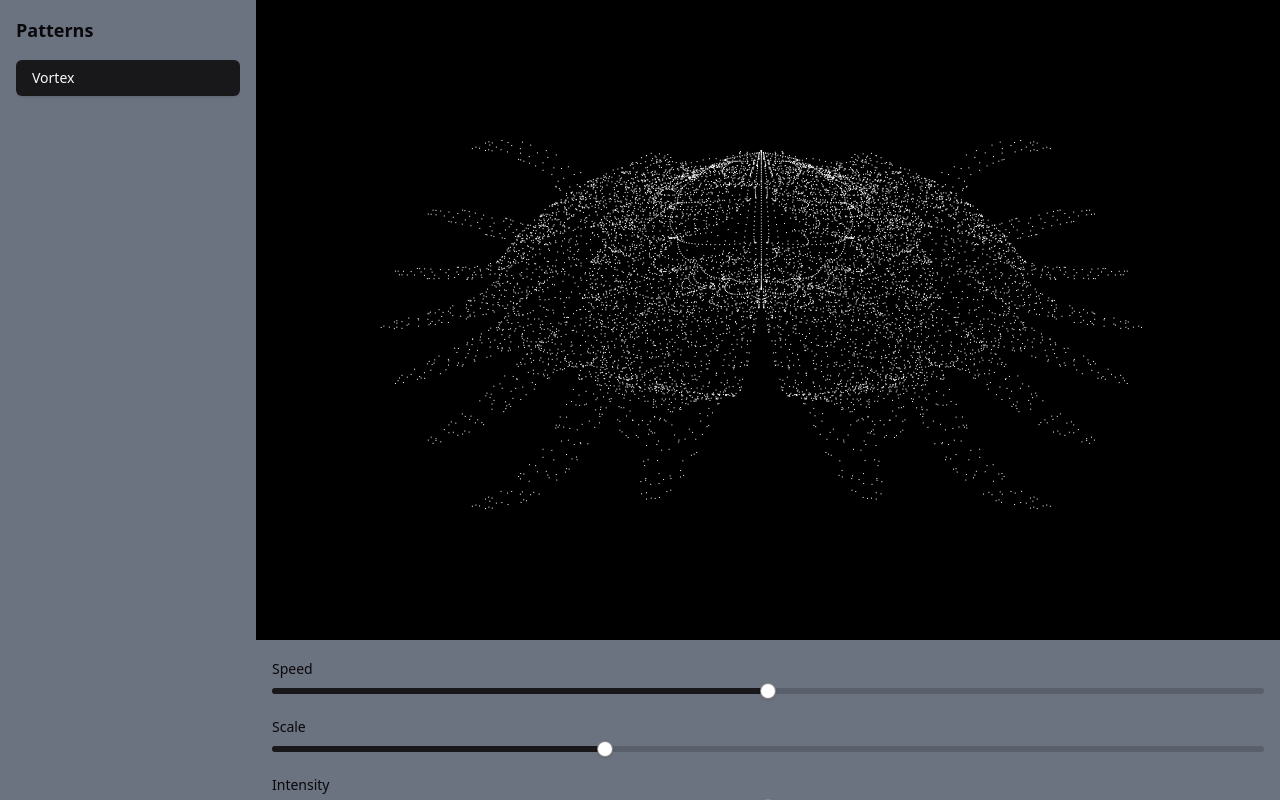
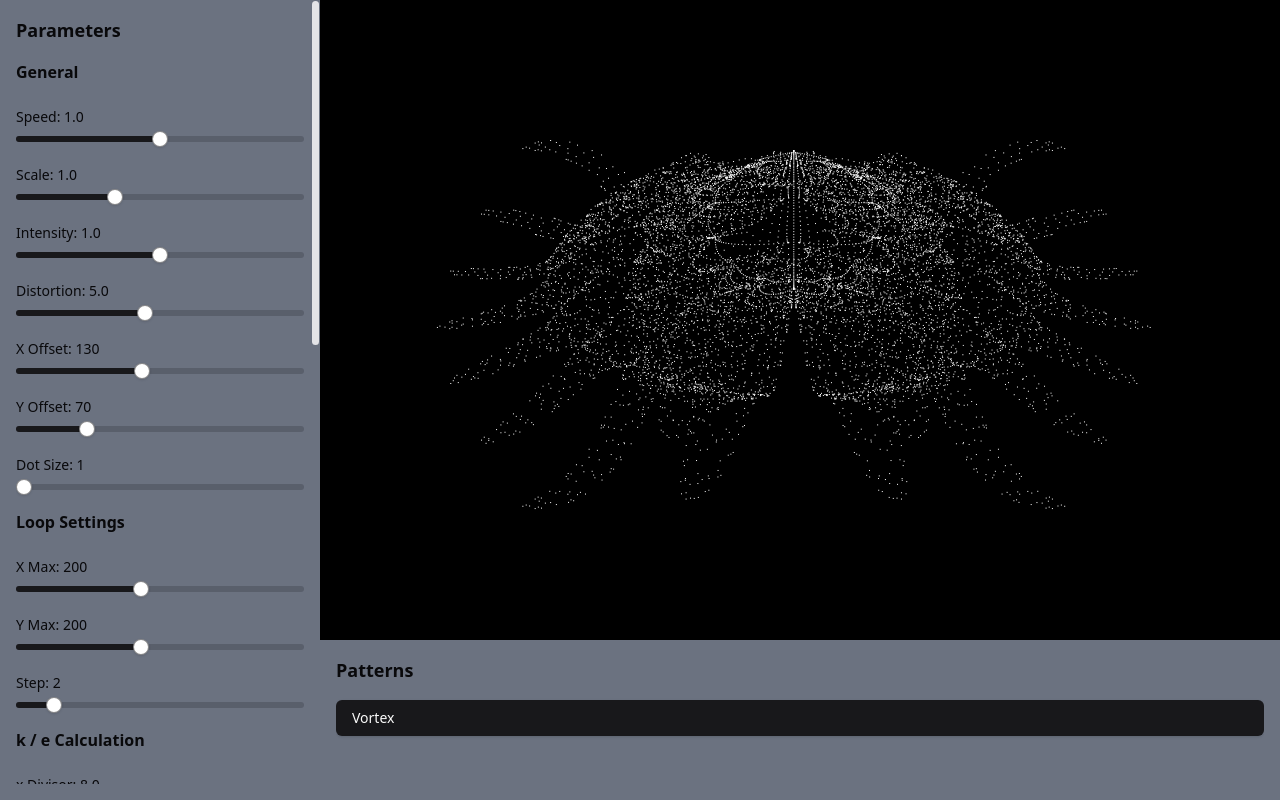
Before and after one commit to DTcode22/pattern-editor, a Next.js app: page / in a window 1280 px wide. Built offline with nearby package versions, Linux system fonts and the light colour scheme.

Commit message:
feat: added params to tweak pattern1

```diff
--- a/src/app/components/PatternEditor.tsx
+++ b/src/app/components/PatternEditor.tsx
@@ -6,13 +6,85 @@ import { ScrollArea } from '@/components/ui/scroll-area';
 import { Button } from '@/components/ui/button';
 import { Slider } from '@/components/ui/slider';
 
-const PatternEditor = () => {
-  const [selectedPattern, setSelectedPattern] = useState('vortex');
-  const [params, setParams] = useState({
-    speed: 1,
-    scale: 1,
-    intensity: 1,
-  });
+// Define interface for parameters
+interface PatternParams {
+  speed: number;
+  scale: number;
+  intensity: number;
+  distortion: number;
+  xOffset: number;
+  yOffset: number;
+  dotSize: number;
+  xMax: number;
+  yMax: number;
+  step: number;
+  xDivisor: number;
+  xSubtractor: number;
+  yDivisor: number;
+  ySubtractor: number;
+  oBase: number;
+  oDivisor: number;
+  sinDivisor: number;
+  cosMultiplier: number;
+  xKMultiplier: number;
+  xScale: number;
+  koMultiplier: number;
+  yDivFactor: number;
+  yScale: number;
+  eoMultiplier: number;
+}
+
+// Define type for pattern names
+type PatternType = 'vortex' | 'other'; // Add other patterns as needed
+
+// All parameters are defined here with their default values.
+const defaultParams: PatternParams = {
+  // General
+  speed: 1,
+  scale: 1,
+  intensity: 1,
+  distortion: 5,
+  xOffset: 130,
+  yOffset: 70,
+  dotSize: 1,
+  // Loop settings
+  xMax: 200,
+  yMax: 200,
+  step: 2,
+  // k / e calculation
+  xDivisor: 8,
+  xSubtractor: 12,
+  yDivisor: 8,
+  ySubtractor: 12,
+  // o calculation
+  oBase: 2,
+  oDivisor: 3,
+  // Distortion sine/cosine factors
+  sinDivisor: 2,
+  cosMultiplier: 0.8,
+  // px calculation factors
+  xKMultiplier: 4,
+  xScale: 0.7,
+  koMultiplier: 2,
+  // py calculation factors
+  yDivFactor: 5,
+  yScale: 0.7,
+  eoMultiplier: 1,
+};
+
+// Interface for slider props
+interface SliderProps {
+  label: string;
+  paramKey: keyof PatternParams;
+  min: number;
+  max: number;
+  step: number;
+  isDecimal?: boolean;
+}
+
+const PatternEditor: React.FC = () => {
+  const [selectedPattern, setSelectedPattern] = useState<PatternType>('vortex');
+  const [params, setParams] = useState<PatternParams>(defaultParams);
 
   const canvasRef = useRef<HTMLCanvasElement>(null);
   const animationRef = useRef<number | null>(null);
@@ -27,7 +99,6 @@ const PatternEditor = () => {
     const resizeCanvas = () => {
       const container = canvas.parentElement;
       if (!container) return;
-
       canvas.width = container.clientWidth;
       canvas.height = container.clientHeight;
     };
@@ -40,43 +111,49 @@ const PatternEditor = () => {
     const animate = () => {
       const time = (Date.now() - startTime) * 0.001 * params.speed;
 
-      if (!ctx) return;
-
       // Clear canvas
       ctx.clearRect(0, 0, canvas.width, canvas.height);
 
-      // Render pattern
+      // Render background
       ctx.fillStyle = 'black';
       ctx.fillRect(0, 0, canvas.width, canvas.height);
       ctx.fillStyle = 'white';
 
-      const scale = params.scale;
-      const intensity = params.intensity;
-
-      for (let y = 0; y <= 200; y += 2) {
-        for (let x = 0; x <= 200; x += 2) {
-          const k = (x / 8 - 12) * scale;
-          const e = (y / 8 - 12) * scale;
+      // Loop through defined iterations using tweakable parameters.
+      for (let y = 0; y <= params.yMax; y += params.step) {
+        for (let x = 0; x <= params.xMax; x += params.step) {
+          // k and e calculation with tweakable divisors and subtractors.
+          const k = (x / params.xDivisor - params.xSubtractor) * params.scale;
+          const e = (y / params.yDivisor - params.ySubtractor) * params.scale;
           const mag = Math.sqrt(k * k + e * e);
-          const o = 2 - mag / 3;
+          const o = params.oBase - mag / params.oDivisor;
+          // d is calculated using distortion, intensity and tweakable sine/cosine factors.
           const d =
-            -5 * Math.abs(Math.sin(k / 2) * Math.cos(e * 0.8)) * intensity;
+            -params.distortion *
+            Math.abs(
+              Math.sin(k / params.sinDivisor) *
+                Math.cos(e * params.cosMultiplier)
+            ) *
+            params.intensity;
+          // Calculate px and py with additional multipliers and scales.
           const px =
-            (x - d * k * 4 + d * k * Math.sin(d + time)) * 0.7 +
-            k * o * 2 +
-            130;
+            (x - d * k * params.xKMultiplier + d * k * Math.sin(d + time)) *
+              params.xScale +
+            k * o * params.koMultiplier +
+            params.xOffset;
           const py =
             (y -
-              (d * y) / 5 +
+              (d * y) / params.yDivFactor +
               d * e * Math.cos(d + time + o) * Math.sin(time + d)) *
-              0.7 +
-            e * o +
-            70;
+              params.yScale +
+            e * o * params.eoMultiplier +
+            params.yOffset;
+
           ctx.fillRect(
             (px * canvas.width) / 400,
             (py * canvas.height) / 400,
-            1,
-            1
+            params.dotSize,
+            params.dotSize
           );
         }
       }
@@ -87,37 +164,267 @@ const PatternEditor = () => {
     animate();
 
     return () => {
-      if (animationRef.current) {
-        cancelAnimationFrame(animationRef.current);
-      }
+      if (animationRef.current) cancelAnimationFrame(animationRef.current);
       window.removeEventListener('resize', resizeCanvas);
     };
   }, [params]);
 
+  // Helper to render a slider for a given parameter.
+  const renderSlider = ({
+    label,
+    paramKey,
+    min,
+    max,
+    step,
+    isDecimal = false,
+  }: SliderProps) => (
+    <div key={paramKey}>
+      <label className="text-sm font-medium">
+        {label}: {isDecimal ? params[paramKey].toFixed(1) : params[paramKey]}
+      </label>
+      <Slider
+        value={[params[paramKey]]}
+        onValueChange={([value]) =>
+          setParams((prev) => ({ ...prev, [paramKey]: value }))
+        }
+        min={min}
+        max={max}
+        step={step}
+        className="mt-2"
+      />
+    </div>
+  );
+
   return (
     <div className="h-screen w-screen">
       <ResizablePanelGroup direction="horizontal">
-        {/* Left Sidebar */}
-        <ResizablePanel defaultSize={20} minSize={15}>
+        {/* Left Sidebar: All Parameters */}
+        <ResizablePanel defaultSize={25} minSize={20}>
           <div className="h-full bg-gray-500 dark:bg-gray-900">
             <ScrollArea className="h-full p-4">
-              <h2 className="text-lg font-bold mb-4">Patterns</h2>
-              <div className="space-y-2">
+              <h2 className="text-lg font-bold mb-4">Parameters</h2>
+              <div className="space-y-5">
+                {/* General Settings */}
+                <h3 className="font-semibold">General</h3>
+                {renderSlider({
+                  label: 'Speed',
+                  paramKey: 'speed',
+                  min: 0,
+                  max: 2,
+                  step: 0.1,
+                  isDecimal: true,
+                })}
+                {renderSlider({
+                  label: 'Scale',
+                  paramKey: 'scale',
+                  min: 0.5,
+                  max: 2,
+                  step: 0.1,
+                  isDecimal: true,
+                })}
+                {renderSlider({
+                  label: 'Intensity',
+                  paramKey: 'intensity',
+                  min: 0,
+                  max: 2,
+                  step: 0.1,
+                  isDecimal: true,
+                })}
+                {renderSlider({
+                  label: 'Distortion',
+                  paramKey: 'distortion',
+                  min: 1,
+                  max: 10,
+                  step: 0.1,
+                  isDecimal: true,
+                })}
+                {renderSlider({
+                  label: 'X Offset',
+                  paramKey: 'xOffset',
+                  min: 0,
+                  max: 300,
+                  step: 1,
+                })}
+                {renderSlider({
+                  label: 'Y Offset',
+                  paramKey: 'yOffset',
+                  min: 0,
+                  max: 300,
+                  step: 1,
+                })}
+                {renderSlider({
+                  label: 'Dot Size',
+                  paramKey: 'dotSize',
+                  min: 1,
+                  max: 5,
+                  step: 1,
+                })}
+
+                {/* Loop Settings */}
+                <h3 className="font-semibold">Loop Settings</h3>
+                {renderSlider({
+                  label: 'X Max',
+                  paramKey: 'xMax',
+                  min: 50,
+                  max: 400,
+                  step: 1,
+                })}
+                {renderSlider({
+                  label: 'Y Max',
+                  paramKey: 'yMax',
+                  min: 50,
+                  max: 400,
+                  step: 1,
+                })}
+                {renderSlider({
+                  label: 'Step',
+                  paramKey: 'step',
+                  min: 1,
+                  max: 10,
+                  step: 1,
+                })}
+
+                {/* k / e Calculation */}
+                <h3 className="font-semibold">k / e Calculation</h3>
+                {renderSlider({
+                  label: 'x Divisor',
+                  paramKey: 'xDivisor',
+                  min: 1,
+                  max: 20,
+                  step: 0.1,
+                  isDecimal: true,
+                })}
+                {renderSlider({
+                  label: 'x Subtractor',
+                  paramKey: 'xSubtractor',
+                  min: 0,
+                  max: 20,
+                  step: 0.1,
+                  isDecimal: true,
+                })}
+                {renderSlider({
+                  label: 'y Divisor',
+                  paramKey: 'yDivisor',
+                  min: 1,
+                  max: 20,
+                  step: 0.1,
+                  isDecimal: true,
+                })}
+                {renderSlider({
+                  label: 'y Subtractor',
+                  paramKey: 'ySubtractor',
+                  min: 0,
+                  max: 20,
+                  step: 0.1,
+                  isDecimal: true,
+                })}
+
+                {/* o Calculation */}
+                <h3 className="font-semibold">o Calculation</h3>
+                {renderSlider({
+                  label: 'o Base',
+                  paramKey: 'oBase',
+                  min: 0,
+                  max: 5,
+                  step: 0.1,
+                  isDecimal: true,
+                })}
+                {renderSlider({
+                  label: 'o Divisor',
+                  paramKey: 'oDivisor',
+                  min: 1,
+                  max: 10,
+                  step: 0.1,
+                  isDecimal: true,
+                })}
+
+                {/* Distortion Factors */}
+                <h3 className="font-semibold">Distortion Factors</h3>
+                {renderSlider({
+                  label: 'Sin Divisor',
+                  paramKey: 'sinDivisor',
+                  min: 0.1,
+                  max: 10,
+                  step: 0.1,
+                  isDecimal: true,
+                })}
+                {renderSlider({
+                  label: 'Cos Multiplier',
+                  paramKey: 'cosMultiplier',
+                  min: 0.1,
+                  max: 5,
+                  step: 0.1,
+                  isDecimal: true,
+                })}
+
+                {/* px Calculation */}
+                <h3 className="font-semibold">px Calculation</h3>
+                {renderSlider({
+                  label: 'xK Multiplier',
+                  paramKey: 'xKMultiplier',
+                  min: 0,
+                  max: 10,
+                  step: 0.1,
+                  isDecimal: true,
+                })}
+                {renderSlider({
+                  label: 'x Scale',
+                  paramKey: 'xScale',
+                  min: 0.1,
+                  max: 2,
+                  step: 0.1,
+                  isDecimal: true,
+                })}
+                {renderSlider({
+                  label: 'ko Multiplier',
+                  paramKey: 'koMultiplier',
+                  min: 0,
+                  max: 5,
+                  step: 0.1,
+                  isDecimal: true,
+                })}
+
+                {/* py Calculation */}
+                <h3 className="font-semibold">py Calculation</h3>
+                {renderSlider({
+                  label: 'y Div Factor',
+                  paramKey: 'yDivFactor',
+                  min: 0,
+                  max: 10,
+                  step: 0.1,
+                  isDecimal: true,
+                })}
+                {renderSlider({
+                  label: 'y Scale',
+                  paramKey: 'yScale',
+                  min: 0.1,
+                  max: 2,
+                  step: 0.1,
+                  isDecimal: true,
+                })}
+                {renderSlider({
+                  label: 'eo Multiplier',
+                  paramKey: 'eoMultiplier',
+                  min: 0,
+                  max: 5,
+                  step: 0.1,
+                  isDecimal: true,
+                })}
+
                 <Button
-                  variant={selectedPattern === 'vortex' ? 'default' : 'ghost'}
-                  className="w-full justify-start"
-                  onClick={() => setSelectedPattern('vortex')}
+                  variant="destructive"
+                  onClick={() => setParams(defaultParams)}
+                  className="mt-4 w-full"
                 >
-                  Vortex
+                  Reset to Default
                 </Button>
-                {/* Add more pattern buttons here */}
               </div>
             </ScrollArea>
           </div>
         </ResizablePanel>
 
         {/* Main Content */}
-        <ResizablePanel defaultSize={80}>
+        <ResizablePanel defaultSize={75}>
           <ResizablePanelGroup direction="vertical">
             {/* Canvas Area */}
             <ResizablePanel defaultSize={80}>
@@ -126,50 +433,24 @@ const PatternEditor = () => {
               </div>
             </ResizablePanel>
 
-            {/* Bottom Controls */}
+            {/* Bottom Sidebar: Pattern Navigation */}
             <ResizablePanel defaultSize={20}>
-              <div className=" p-4 bg-gray-500 dark:bg-gray-900">
-                <div className="space-y-5">
-                  <div>
-                    <label className="text-sm font-medium">Speed</label>
-                    <Slider
-                      value={[params.speed]}
-                      onValueChange={([value]) =>
-                        setParams((prev) => ({ ...prev, speed: value }))
+              <div className="h-full bg-gray-500 dark:bg-gray-900">
+                <ScrollArea className="h-full p-4">
+                  <h2 className="text-lg font-bold mb-4">Patterns</h2>
+                  <div className="space-y-2">
+                    <Button
+                      variant={
+                        selectedPattern === 'vortex' ? 'default' : 'ghost'
                       }
-                      min={0}
-                      max={2}
-                      step={0.1}
-                      className="mt-2"
-                    />
+                      className="w-full justify-start"
+                      onClick={() => setSelectedPattern('vortex')}
+                    >
+                      Vortex
+                    </Button>
+                    {/* Add more pattern buttons here */}
                   </div>
-                  <div>
-                    <label className="text-sm font-medium">Scale</label>
-                    <Slider
-                      value={[params.scale]}
-                      onValueChange={([value]) =>
-                        setParams((prev) => ({ ...prev, scale: value }))
-                      }
-                      min={0.5}
-                      max={2}
-                      step={0.1}
-                      className="mt-2"
-                    />
-                  </div>
-                  <div>
-                    <label className="text-sm font-medium">Intensity</label>
-                    <Slider
-                      value={[params.intensity]}
-                      onValueChange={([value]) =>
-                        setParams((prev) => ({ ...prev, intensity: value }))
-                      }
-                      min={0}
-                      max={2}
-                      step={0.1}
-                      className="mt-2"
-                    />
-                  </div>
-                </div>
+                </ScrollArea>
               </div>
             </ResizablePanel>
           </ResizablePanelGroup>
```
